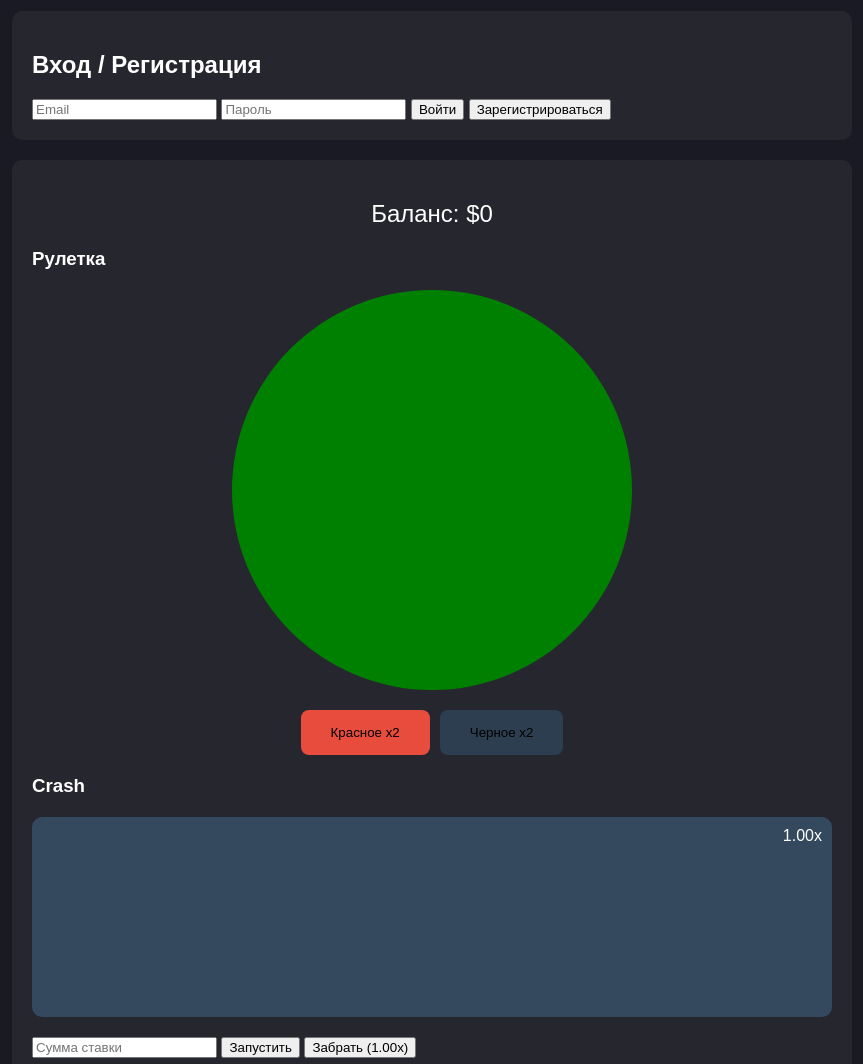
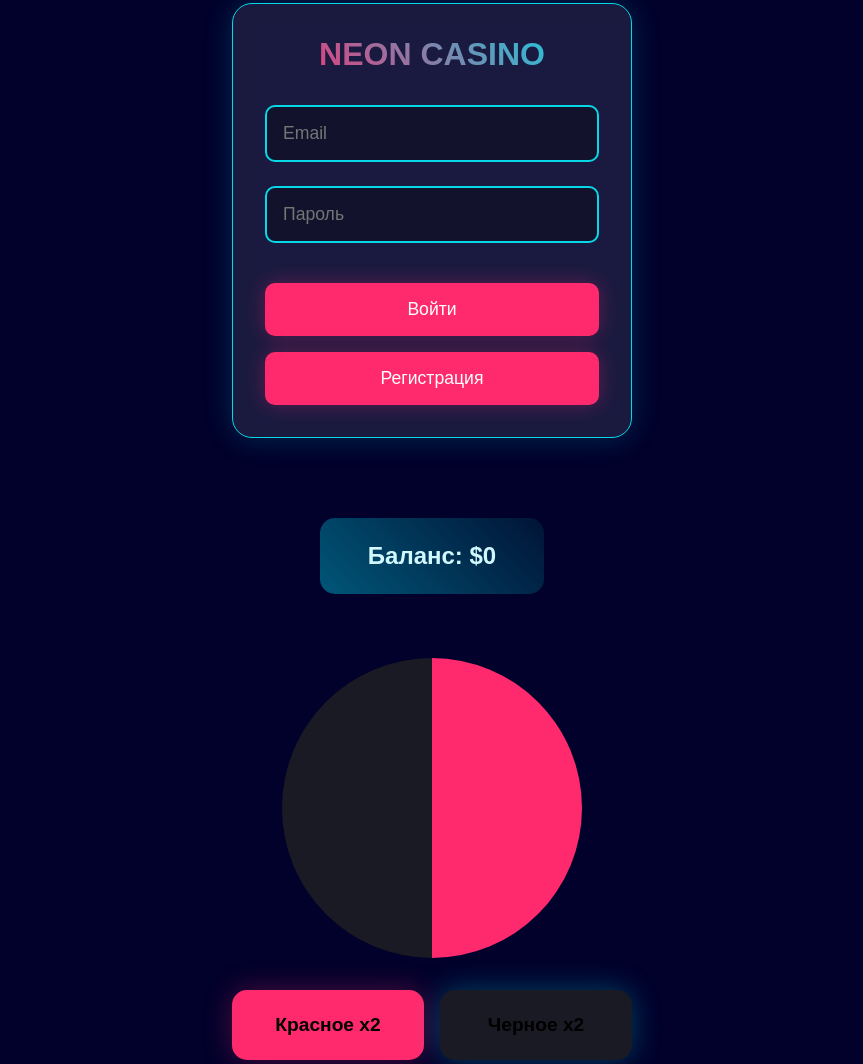
Before and after one commit to collernightmare/nightmare, a plain HTML site: page index.html in a window 1280 px wide. Shown: the part 29-1093 px from the top of the page, without its empty margins (208-1071 px from the left). Drawn offline with Linux system fonts and the light colour scheme.

Commit message:
Update index.html

```diff
--- a/index.html
+++ b/index.html
@@ -3,204 +3,276 @@
 <head>
     <meta charset="UTF-8">
     <meta name="viewport" content="width=device-width, initial-scale=1.0">
-    <title>Premium Casino</title>
+    <title>Neon Casino</title>
     <style>
         :root {
-            --primary: #2a2f4d;
-            --accent: #ff6b6b;
-            --background: #1a1a24;
-            --glass: rgba(255,255,255,0.05);
+            --neon-red: #ff2a6d;
+            --neon-blue: #05d9e8;
+            --bg: #01012b;
+            --glass: rgba(255,255,255,0.1);
+            --text: #d1f7ff;
+        }
+
+        * {
+            box-sizing: border-box;
+            margin: 0;
+            padding: 0;
+            font-family: 'Arial', sans-serif;
         }
 
         body {
-            font-family: Arial, sans-serif;
-            background: var(--background);
-            color: white;
-            margin: 0;
-            padding: 20px;
+            background: var(--bg);
+            color: var(--text);
+            min-height: 100vh;
+            display: flex;
+            flex-direction: column;
+            align-items: center;
+            padding: 2rem;
         }
 
-        .auth-form, .game-container {
-            max-width: 800px;
-            margin: 20px auto;
-            padding: 20px;
+        .auth-card {
             background: var(--glass);
-            border-radius: 10px;
+            backdrop-filter: blur(10px);
+            padding: 2rem;
+            border-radius: 20px;
+            width: 100%;
+            max-width: 400px;
+            box-shadow: 0 0 30px rgba(5,217,232,0.2);
+            border: 1px solid var(--neon-blue);
+            margin-bottom: 3rem;
         }
 
-        .balance-section {
+        .auth-card h1 {
             text-align: center;
-            margin: 20px 0;
-            font-size: 24px;
+            margin-bottom: 2rem;
+            font-size: 2em;
+            background: linear-gradient(45deg, var(--neon-red), var(--neon-blue));
+            -webkit-background-clip: text;
+            -webkit-text-fill-color: transparent;
+        }
+
+        .input-group {
+            margin-bottom: 1.5rem;
+            position: relative;
+        }
+
+        .input-group input {
+            width: 100%;
+            padding: 1rem;
+            background: rgba(0,0,0,0.3);
+            border: 2px solid var(--neon-blue);
+            border-radius: 10px;
+            color: var(--text);
+            font-size: 1.1em;
+            transition: all 0.3s;
+        }
+
+        .input-group input:focus {
+            outline: none;
+            box-shadow: 0 0 20px var(--neon-blue);
+        }
+
+        .btn {
+            width: 100%;
+            padding: 1rem;
+            border: none;
+            border-radius: 10px;
+            font-size: 1.1em;
+            cursor: pointer;
+            transition: all 0.3s;
+            margin-top: 1rem;
+        }
+
+        .btn-primary {
+            background: var(--neon-red);
+            color: white;
+            box-shadow: 0 0 20px rgba(255,42,109,0.3);
+        }
+
+        .btn-primary:hover {
+            transform: translateY(-2px);
+            box-shadow: 0 0 30px var(--neon-red);
+        }
+
+        .balance-card {
+            background: linear-gradient(45deg, #005678, #001436);
+            padding: 1.5rem 3rem;
+            border-radius: 15px;
+            margin: 2rem 0;
+            position: relative;
+            overflow: hidden;
+        }
+
+        .balance-card::before {
+            content: '';
+            position: absolute;
+            top: -50%;
+            left: -50%;
+            width: 200%;
+            height: 200%;
+            background: linear-gradient(
+                45deg,
+                transparent 48%,
+                var(--neon-blue) 50%,
+                transparent 52%
+            );
+            animation: shine 3s infinite;
+        }
+
+        @keyframes shine {
+            0% { transform: translateX(-50%) rotate(45deg); }
+            100% { transform: translateX(50%) rotate(45deg); }
+        }
+
+        .roulette-container {
+            width: 300px;
+            height: 300px;
+            position: relative;
+            margin: 2rem 0;
         }
 
         .roulette-wheel {
-            width: 400px;
-            height: 400px;
+            width: 100%;
+            height: 100%;
             border-radius: 50%;
-            margin: 20px auto;
+            background: conic-gradient(
+                var(--neon-red) 0deg 180deg,
+                #1a1a24 180deg 360deg
+            );
+            transition: transform 3s cubic-bezier(0.25, 0.1, 0.25, 1);
             position: relative;
-            background: green;
-            transition: transform 3s;
+            overflow: hidden;
         }
 
-        .number {
-            position: absolute;
-            width: 40px;
-            height: 40px;
-            border-radius: 50%;
-            display: flex;
-            align-items: center;
-            justify-content: center;
-            font-weight: bold;
-            transform-origin: 200px 200px;
+        .bet-buttons {
+            display: grid;
+            grid-template-columns: 1fr 1fr;
+            gap: 1rem;
+            width: 100%;
+            max-width: 400px;
         }
 
-        .red { background: #e74c3c; }
-        .black { background: #2c3e50; }
-        .green { background: #2ecc71; }
-
-        .bet-buttons {
-            display: flex;
-            gap: 10px;
-            justify-content: center;
-            margin: 20px 0;
+        .bet-btn {
+            padding: 1.5rem;
+            border: none;
+            border-radius: 15px;
+            font-size: 1.2em;
+            font-weight: bold;
+            cursor: pointer;
+            transition: all 0.3s;
         }
 
-        .bet-button {
-            padding: 15px 30px;
-            border: none;
-            border-radius: 8px;
-            cursor: pointer;
+        .bet-btn.red {
+            background: var(--neon-red);
+            box-shadow: 0 0 30px rgba(255,42,109,0.3);
+        }
+
+        .bet-btn.black {
+            background: #1a1a24;
+            box-shadow: 0 0 30px rgba(5,217,232,0.3);
+        }
+
+        .crash-container {
+            width: 100%;
+            max-width: 600px;
+            background: var(--glass);
+            padding: 2rem;
+            border-radius: 20px;
+            margin-top: 2rem;
         }
 
         .crash-graph {
             height: 200px;
-            background: #34495e;
-            border-radius: 10px;
-            margin: 20px 0;
+            background: rgba(0,0,0,0.3);
+            border-radius: 15px;
             position: relative;
             overflow: hidden;
         }
 
         .crash-line {
             height: 4px;
-            background: var(--accent);
+            background: var(--neon-blue);
+            width: 0;
             position: absolute;
             bottom: 0;
             left: 0;
-            width: 0;
             transition: width 0.1s linear;
         }
     </style>
 </head>
 <body>
-    <!-- Авторизация -->
-    <div class="auth-form" id="authForm">
-        <h2>Вход / Регистрация</h2>
-        <input type="email" id="email" placeholder="Email">
-        <input type="password" id="password" placeholder="Пароль">
-        <button onclick="login()">Войти</button>
-        <button onclick="register()">Зарегистрироваться</button>
+    <!-- Форма авторизации -->
+    <div class="auth-card">
+        <h1>NEON CASINO</h1>
+        <div class="input-group">
+            <input type="email" placeholder="Email" id="email">
+        </div>
+        <div class="input-group">
+            <input type="password" placeholder="Пароль" id="password">
+        </div>
+        <button class="btn btn-primary" onclick="login()">Войти</button>
+        <button class="btn btn-primary" onclick="register()">Регистрация</button>
     </div>
 
-    <!-- Игровая зона -->
-    <div class="game-container hidden" id="gameContainer">
-        <div class="balance-section">
-            Баланс: $<span id="balance">0</span>
-        </div>
+    <!-- Игровой интерфейс -->
+    <div class="balance-card">
+        <h2>Баланс: $<span id="balance">0</span></h2>
+    </div>
 
-        <!-- Рулетка -->
-        <h3>Рулетка</h3>
+    <div class="roulette-container">
         <div class="roulette-wheel" id="roulette"></div>
-        <div class="bet-buttons">
-            <button class="bet-button" style="background: #e74c3c" onclick="placeBet('red')">Красное x2</button>
-            <button class="bet-button" style="background: #2c3e50" onclick="placeBet('black')">Черное x2</button>
-        </div>
+    </div>
 
-        <!-- Crash -->
-        <h3>Crash</h3>
+    <div class="bet-buttons">
+        <button class="bet-btn red" onclick="placeBet('red')">Красное x2</button>
+        <button class="bet-btn black" onclick="placeBet('black')">Черное x2</button>
+    </div>
+
+    <div class="crash-container">
+        <h2>Crash</h2>
         <div class="crash-graph">
             <div class="crash-line" id="crashLine"></div>
-            <div id="crashMultiplier" style="position: absolute; right: 10px; top: 10px;">1.00x</div>
+            <div id="crashMultiplier" style="position: absolute; right: 20px; top: 20px; font-size: 2em; color: var(--neon-blue);">1.00x</div>
         </div>
-        <input type="number" id="crashBet" placeholder="Сумма ставки">
-        <button onclick="startCrash()" id="crashButton">Запустить</button>
-        <button onclick="cashOut()" class="hidden" id="cashOutButton">Забрать (1.00x)</button>
+        <div style="margin-top: 2rem; display: flex; gap: 1rem;">
+            <input type="number" id="crashBet" placeholder="Сумма" style="flex:1; padding: 1rem; border-radius: 10px; background: rgba(0,0,0,0.3); border: 2px solid var(--neon-blue); color: var(--text);">
+            <button class="btn btn-primary" onclick="startCrash()" id="crashButton">Старт</button>
+            <button class="btn btn-primary" onclick="cashOut()" id="cashOutButton" style="display: none;">Забрать</button>
+        </div>
     </div>
 
     <script>
+        // Игровая логика
         let currentUser = null;
-        let crashGameActive = false;
         let crashMultiplier = 1.0;
         let crashInterval;
 
-        // Инициализация рулетки
-        function initRoulette() {
-            const numbers = [
-                {num: 0, color: 'green'}, {num: 32, color: 'red'}, {num: 15, color: 'black'},
-                {num: 19, color: 'red'}, {num: 4, color: 'black'}, {num: 21, color: 'red'},
-                {num: 2, color: 'black'}, {num: 25, color: 'red'}, {num: 17, color: 'black'},
-                {num: 34, color: 'red'}, {num: 6, color: 'black'}, {num: 27, color: 'red'},
-                {num: 13, color: 'black'}, {num: 36, color: 'red'}, {num: 11, color: 'black'},
-                {num: 30, color: 'red'}, {num: 8, color: 'black'}, {num: 23, color: 'red'},
-                {num: 10, color: 'black'}, {num: 5, color: 'red'}, {num: 24, color: 'black'},
-                {num: 16, color: 'red'}, {num: 33, color: 'black'}, {num: 1, color: 'red'},
-                {num: 20, color: 'black'}, {num: 14, color: 'red'}, {num: 31, color: 'black'},
-                {num: 9, color: 'red'}, {num: 22, color: 'black'}, {num: 18, color: 'red'},
-                {num: 29, color: 'black'}, {num: 7, color: 'red'}, {num: 28, color: 'black'},
-                {num: 12, color: 'red'}, {num: 35, color: 'black'}, {num: 3, color: 'red'}
-            ];
+        function placeBet(color) {
+            const amount = prompt('Введите сумму ставки:');
+            if(!amount || amount > currentUser.balance) return alert('Ошибка!');
 
             const wheel = document.getElementById('roulette');
-            numbers.forEach((num, index) => {
-                const angle = (index * 9.73) - 4.86;
-                const numElement = document.createElement('div');
-                numElement.className = `number ${num.color}`;
-                numElement.textContent = num.num;
-                numElement.style.transform = `rotate(${angle}deg) translate(150px)`;
-                wheel.appendChild(numElement);
-            });
-        }
-
-        // Ставка на рулетку
-        function placeBet(color) {
-            const betAmount = prompt("Введите сумму ставки:");
-            if(!betAmount || betAmount > currentUser.balance) return alert("Ошибка!");
-
-            currentUser.balance -= betAmount;
-            updateBalance();
-
-            const wheel = document.getElementById('roulette');
-            wheel.style.transform = `rotate(${1440 + Math.random() * 360}deg)`;
+            wheel.style.transform = `rotate(${1440 + Math.random() * 360}deg`;
 
             setTimeout(() => {
-                const resultNumber = Math.floor(Math.random() * 37);
-                const resultColor = resultNumber === 0 ? 'green' :
-                                 resultNumber % 2 === 0 ? 'black' : 'red';
-
-                if(resultColor === color) {
-                    currentUser.balance += betAmount * 2;
-                    alert(`Выигрыш! Выпало: ${resultNumber} (${resultColor})`);
+                const result = Math.random() < 0.5 ? 'red' : 'black';
+                if(result === color) {
+                    currentUser.balance += amount * 2;
+                    alert(`Выигрыш! Выпало: ${result}`);
                 } else {
-                    alert(`Проигрыш! Выпало: ${resultNumber} (${resultColor})`);
+                    alert(`Проигрыш! Выпало: ${result}`);
                 }
                 updateBalance();
             }, 3000);
         }
 
-        // Crash игра
         function startCrash() {
-            const betAmount = document.getElementById('crashBet').value;
-            if(!betAmount || betAmount > currentUser.balance) return alert("Ошибка!");
-
-            currentUser.balance -= betAmount;
-            updateBalance();
+            const amount = document.getElementById('crashBet').value;
+            if(!amount || amount > currentUser.balance) return alert('Ошибка!');
 
             crashMultiplier = 1.0;
-            crashGameActive = true;
-            document.getElementById('crashButton').classList.add('hidden');
-            document.getElementById('cashOutButton').classList.remove('hidden');
+            document.getElementById('crashButton').style.display = 'none';
+            document.getElementById('cashOutButton').style.display = 'block';
 
             crashInterval = setInterval(() => {
                 crashMultiplier += 0.01;
@@ -208,12 +280,8 @@
                     `${Math.min(crashMultiplier * 3, 100)}%`;
                 document.getElementById('crashMultiplier').textContent =
                     crashMultiplier.toFixed(2) + 'x';
-                document.getElementById('cashOutButton').textContent =
-                    `Забрать (${crashMultiplier.toFixed(2)}x)`;
 
-                if(Math.random() < 0.015) {
-                    endCrash(false);
-                }
+                if(Math.random() < 0.015) endCrash(false);
             }, 100);
         }
 
@@ -223,20 +291,15 @@
 
         function endCrash(success) {
             clearInterval(crashInterval);
-            crashGameActive = false;
-            const betAmount = document.getElementById('crashBet').value;
-
+            const amount = document.getElementById('crashBet').value;
             if(success) {
-                currentUser.balance += betAmount * crashMultiplier;
-                alert(`Успешно! x${crashMultiplier.toFixed(2)}`);
-            } else {
-                alert(`Крах! Вы проиграли`);
+                currentUser.balance += amount * crashMultiplier;
+                alert(`Успех! x${crashMultiplier.toFixed(2)}`);
             }
-
             updateBalance();
             document.getElementById('crashLine').style.width = '0';
-            document.getElementById('crashButton').classList.remove('hidden');
-            document.getElementById('cashOutButton').classList.add('hidden');
+            document.getElementById('crashButton').style.display = 'block';
+            document.getElementById('cashOutButton').style.display = 'none';
         }
 
         // Система пользователя
@@ -252,7 +315,8 @@
             };
 
             localStorage.setItem(email, JSON.stringify(user));
-            alert("Регистрация успешна!");
+            alert('Регистрация успешна!');
+            login();
         }
 
         function login() {
@@ -261,12 +325,10 @@
 
             if(user && user.password === document.getElementById('password').value) {
                 currentUser = user;
-                document.getElementById('authForm').classList.add('hidden');
-                document.getElementById('gameContainer').classList.remove('hidden');
+                document.querySelector('.auth-card').style.display = 'none';
                 updateBalance();
-                initRoulette();
             } else {
-                alert("Ошибка входа!");
+                alert('Ошибка входа!');
             }
         }
 
@@ -275,18 +337,13 @@
             localStorage.setItem(currentUser.email, JSON.stringify(currentUser));
         }
 
-        // Как выдавать баланс (для админа):
-        /*
-        1. Откройте консоль браузера (F12)
-        2. Введите: addBalance('user@email.com', 1000)
-        3. Нажмите Enter
-        */
-        window.addBalance = function(email, amount) {
+        // Админская команда для пополнения
+        window.addBalance = (email, amount) => {
             const user = JSON.parse(localStorage.getItem(email));
             if(user) {
                 user.balance += amount;
                 localStorage.setItem(email, JSON.stringify(user));
-                console.log(`Баланс пополнен! ${email} +$${amount}`);
+                console.log(`Баланс ${email} пополнен на $${amount}`);
             }
         }
     </script>
```
